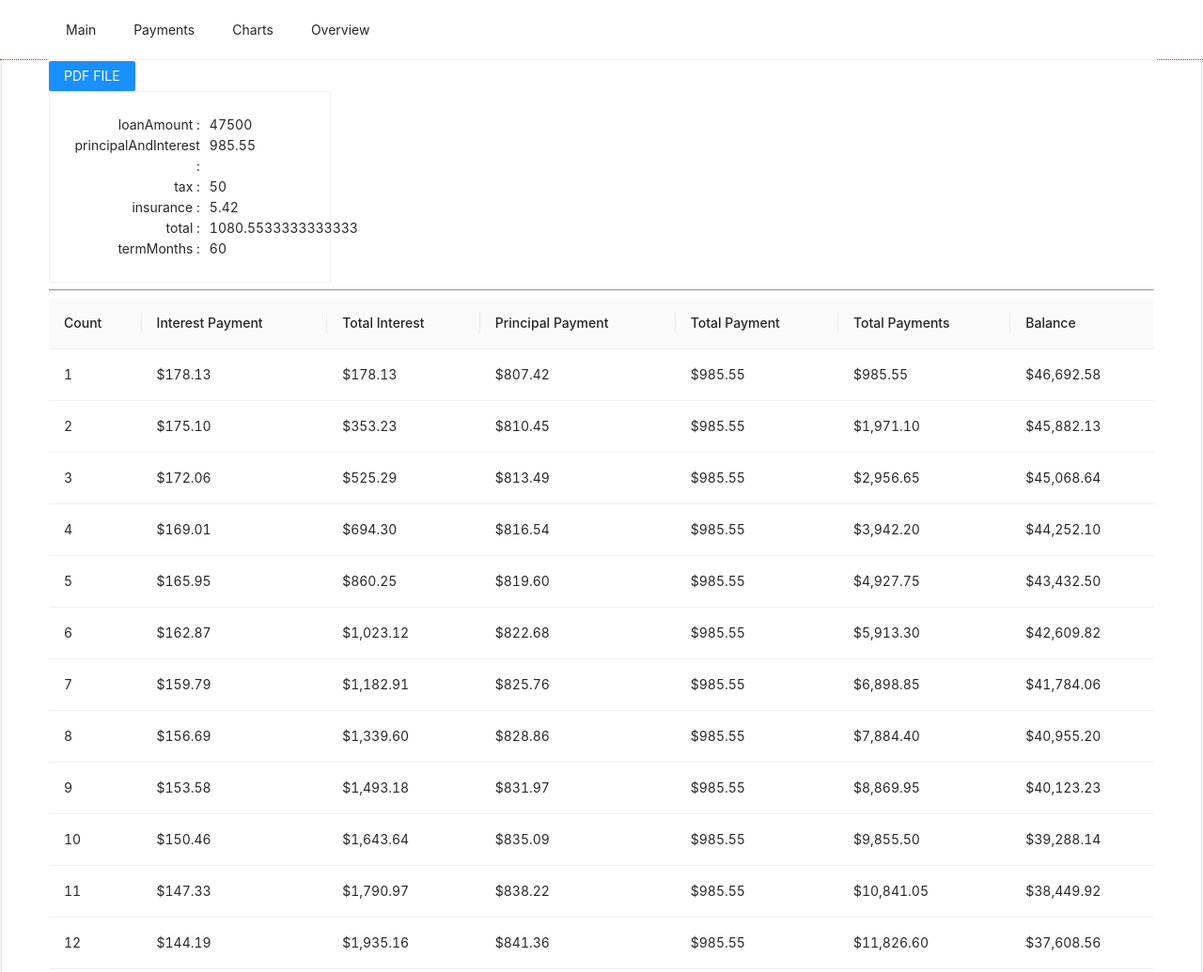
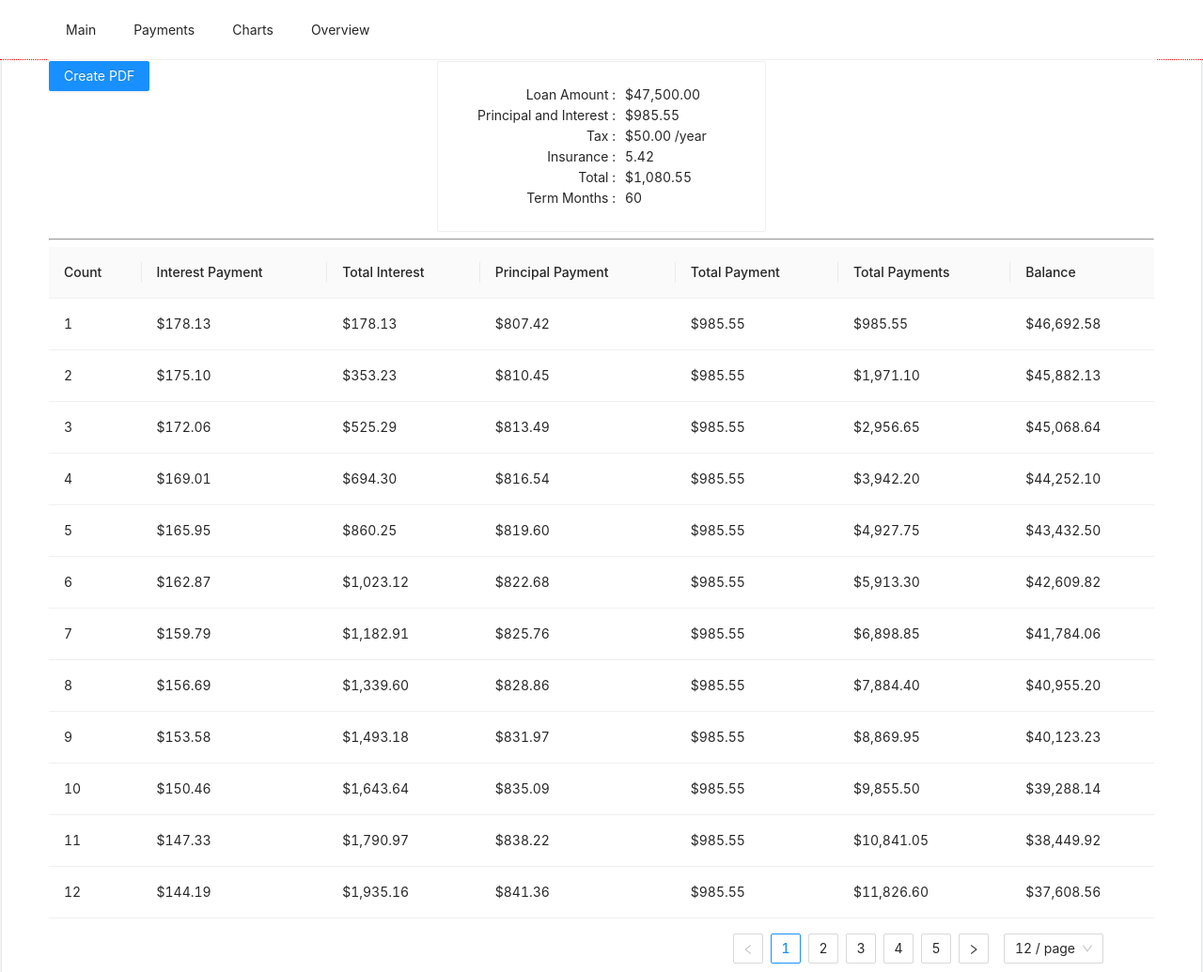
Before and after one commit to rudenko-pavel/calculator, a React app: page /#/payments in a window 1280 px wide. Shown: the top 1035 px of the page at 94% size. Built offline with nearby package versions, Linux system fonts and the light colour scheme.

Commit message:
CardComponent: СКАЧАТЬ PDF - DONE

```diff
--- a/src/components/CardComponent/CardComponent.js
+++ b/src/components/CardComponent/CardComponent.js
@@ -17,7 +17,7 @@ export function returnFormatter(valF, pref, suff) {
       style: "currency",
       currency: "USD"
     }); */
-    console.log("fuck: ", valF, pref);
+    // console.log("fuck: ", valF, pref);
     formatter = `${pref} ${Number(valF).toFixed(0)}`.replace(
       /\B(?=(\d{3})+(?!\d))/g,
       ","
--- a/src/components/Payments/PaymentSummary.js
+++ b/src/components/Payments/PaymentSummary.js
@@ -10,18 +10,31 @@ const PaymentSummary = props => {
   const { payment } = props;
   const { paymentSummary } = configPayments;
   return (
-    <Card style={{ width: 300 }}>
+    <Card style={{ width: 350, margin: "auto" }}>
       <Row className="txt-right">
         <Col span={14}>{paymentSummary[0]} : </Col>
-        <Col span={10}>{payment.loanAmount}</Col>
+        <Col span={10}>
+          {payment.loanAmount.toLocaleString("en-US", {
+            style: "currency",
+            currency: "USD"
+          })}
+        </Col>
       </Row>
       <Row className="txt-right">
         <Col span={14}>{paymentSummary[1]} : </Col>
-        <Col span={10}>{payment.principalAndInterest}</Col>
+        <Col span={10}>
+          {payment.principalAndInterest.toLocaleString("en-US", {
+            style: "currency",
+            currency: "USD"
+          })}
+        </Col>
       </Row>
       <Row className="txt-right">
         <Col span={14}>{paymentSummary[2]} : </Col>
-        <Col span={10}>{payment.tax}</Col>
+        <Col span={10}>{`${payment.tax.toLocaleString("en-US", {
+          style: "currency",
+          currency: "USD"
+        })} /year`}</Col>
       </Row>
       <Row className="txt-right">
         <Col span={14}>{paymentSummary[3]} : </Col>
@@ -29,7 +42,12 @@ const PaymentSummary = props => {
       </Row>
       <Row className="txt-right">
         <Col span={14}>{paymentSummary[4]} : </Col>
-        <Col span={10}>{payment.total}</Col>
+        <Col span={10}>
+          {payment.total.toLocaleString("en-US", {
+            style: "currency",
+            currency: "USD"
+          })}
+        </Col>
       </Row>
       <Row className="txt-right">
         <Col span={14}>{paymentSummary[5]} : </Col>
@@ -42,5 +60,6 @@ const PaymentSummary = props => {
 export default PaymentSummary;
 
 PaymentSummary.propTypes = {
+  // eslint-disable-next-line react/forbid-prop-types
   payment: PropTypes.object.isRequired
 };
--- a/src/components/Payments/Payments.js
+++ b/src/components/Payments/Payments.js
@@ -11,7 +11,7 @@ import getMortgageCalculator from "../../lib/mortgage";
 import PaymentSummary from "./PaymentSummary";
 
 const Payments = () => {
-  const { columns } = configPayments;
+  const { columns, btn, headerText, nameFile, paymentSummary } = configPayments;
   const data = useSelector(state => state.state);
 
   function showMortgage(payment) {
@@ -48,30 +48,68 @@ const Payments = () => {
   mortgageCalculator.mortgageInsuranceThreshold = 0.2;
   mortgageCalculator.additionalPrincipalPayment = 100;
   const payment = mortgageCalculator.calculatePayment();
+  const summaryBody = [
+    payment.loanAmount.toLocaleString("en-US", {
+      style: "currency",
+      currency: "USD"
+    }),
+    payment.principalAndInterest.toLocaleString("en-US", {
+      style: "currency",
+      currency: "USD"
+    }),
+    `${payment.tax.toLocaleString("en-US", {
+      style: "currency",
+      currency: "USD"
+    })} /year`,
+    payment.insurance,
+    payment.total.toLocaleString("en-US", {
+      style: "currency",
+      currency: "USD"
+    }),
+    payment.termMonths
+  ];
+  let dataToBody = [];
+  for (let i = 0; i < paymentSummary.length; i++) {
+    dataToBody.push([paymentSummary[i], summaryBody[i]]);
+  }
 
   function PdfFromHTML() {
-    const columns = configPayments.columns;
-    const rows = formattedPaymentsArray(payment.paymentSchedule);
-    const doc = new JsPDF("p", "pt");
-    doc.autoTable(columns, rows, {
-      styles: { fillColor: [160, 183, 235] },
-      columnStyles: {
-        id: { fillColor: 255 }
-      },
-      margin: { top: 60 },
+    const doc = new JsPDF("p", "mm");
+    doc.text("Paymentsdss", 40, 30);
+
+    doc.autoTable({
+      head: [],
+      body: dataToBody,
+      theme: "grid",
+      margin: { top: 15 },
       didDrawPage() {
-        doc.text("Payments", 40, 30);
+        doc.setTextColor(150);
+        doc.setFontSize(12);
+        doc.text(headerText, 40, 10);
       }
     });
-    doc.save("payments.pdf");
+
+    const {columns} = configPayments;
+    const rows = formattedPaymentsArray(payment.paymentSchedule);
+
+    doc.autoTable(columns, rows, {
+      theme: "grid",
+      margin: { top: 15 },
+      didDrawPage() {
+        doc.setTextColor(150);
+        doc.setFontSize(12);
+        doc.text(headerText, 40, 10);
+      }
+    });
+    doc.save(nameFile);
   }
 
   return (
     <div className="Payments">
-      <Button type="primary" onClick={() => PdfFromHTML()}>
-        PDF FILE{" "}
+      {showMortgage(payment)}
+      <Button className="btn-pdf" type="primary" onClick={() => PdfFromHTML()}>
+        {btn}
       </Button>
-      {showMortgage(payment)}
       <hr />
       <Table
         className="payments"
--- a/src/components/Payments/Payments.scss
+++ b/src/components/Payments/Payments.scss
@@ -24,4 +24,9 @@
             display: none;
         }
     }
+    .btn-pdf{
+      position: fixed;
+      top: 65px;
+      z-index: 777;
+    }
 }
--- a/src/configs/configPayments.js
+++ b/src/configs/configPayments.js
@@ -1,4 +1,7 @@
 const configPayments = {
+  btn: "Create PDF",
+  nameFile: "Mortgage_OurBeautifulSite.pdf",
+  headerText: "www.OurBeautifulSite.com",
   columns: [
     {
       title: "Count",
@@ -35,12 +38,12 @@ const configPayments = {
     { title: "Balance", dataIndex: "balance", key: "balance" }
   ],
   paymentSummary: [
-    "loanAmount",
-    "principalAndInterest",
-    "tax",
-    "insurance",
-    "total",
-    "termMonths"
+    "Loan Amount",
+    "Principal and Interest",
+    "Tax",
+    "Insurance",
+    "Total",
+    "Term Months"
   ]
 };
 
--- a/src/reducers/baseReducer.js
+++ b/src/reducers/baseReducer.js
@@ -6,7 +6,7 @@ import { RESET_VALUES, SET_VALUE } from "../actions/types";
 const initialState = {
   rentValue: { val: 1000, min: 500, max: 4000, step: 50 },
   propertyValue: { val: 50000, min: 50000, max: 2000000, step: 10000 },
-  downPaymentValue: { val: 2500, min: 2500, max: 50000, step: 10 },
+  downPaymentValue: { val: 2500, min: 2500, max: 80000, step: 10 },
   amortizationValue: { val: 5, min: 5, max: 25, step: 1 },
   mortgageRateValue: { val: 2.79, min: 0.01, max: 12, step: 0.01 },
   amountAnnualTaxesValue: { val: 500, min: 0, max: 2000, step: 10 },
```
